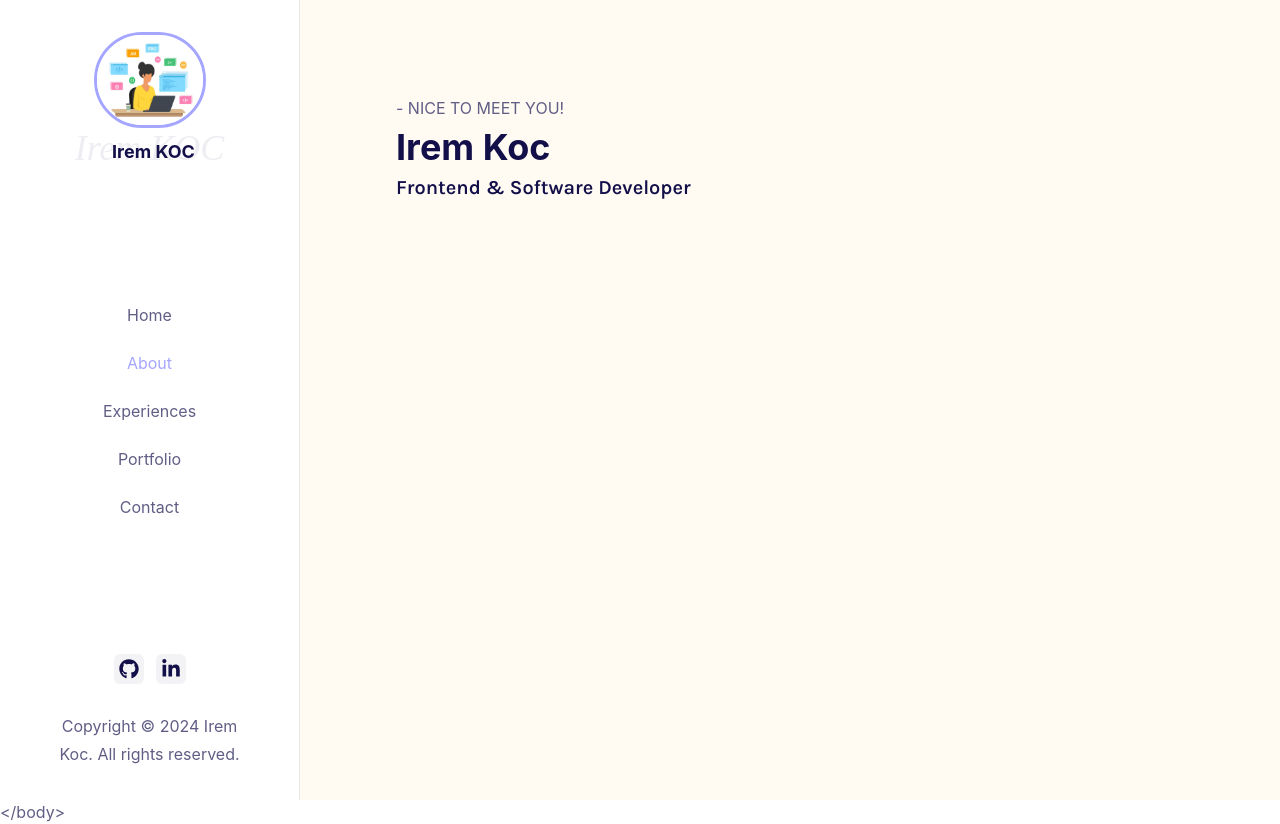
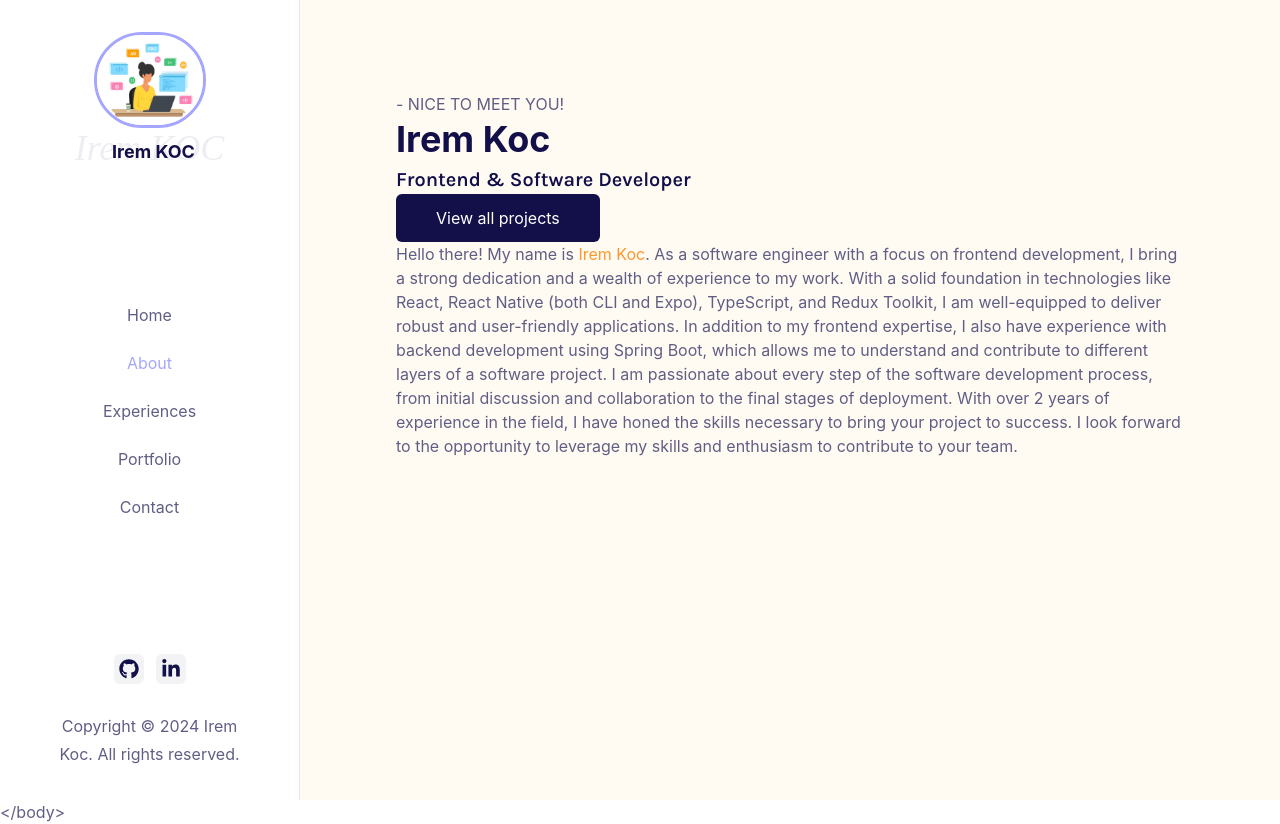
Before and after one commit to irem-koc/my-personal-website-v2, a React (Vite) app: page /about in a window 1280 px wide. Built offline with nearby package versions, Linux system fonts and the light colour scheme.

Commit message:
feat: ad about page content,

```diff
--- /dev/null
+++ b/src/components/molecules/About/InfoCard.tsx
@@ -0,0 +1,8 @@
+type Props = {};
+
+const InfoCard = (props: Props) => {
+  const {} = props;
+  return <div></div>;
+};
+
+export default InfoCard;
--- a/src/components/organisms/LeftMenu/LeftMenu.tsx
+++ b/src/components/organisms/LeftMenu/LeftMenu.tsx
@@ -2,7 +2,7 @@ import iremkoclogo from "@assets/iremkoc-logo.png";
 import Image from "@atoms/Image/Image";
 import Text from "@components/atoms/Text/Text";
 import { Context } from "@context/Context";
-import Footer from "@molecules/LeftMenu/Footer/Footer";
+import Footer from "@molecules/LeftMenu/Footer";
 import { useContext, useEffect } from "react";
 import { Link, useLocation } from "react-router-dom";
 
--- a/src/index.css
+++ b/src/index.css
@@ -8,6 +8,9 @@
   }
   .col-center {
     @apply flex flex-col items-center justify-between;
+  }
+  .col-start {
+    @apply flex flex-col items-start justify-start;
   }
   .row-center {
     @apply flex items-center justify-center;
--- a/src/pages/about/About.tsx
+++ b/src/pages/about/About.tsx
@@ -1,3 +1,4 @@
+import Button from "@atoms/Button/Button";
 import Text from "@atoms/Text/Text";
 import Title from "@atoms/Title/Title";
 
@@ -8,15 +9,55 @@ const About = (props: Props) => {
   return (
     <div className="lg:p-24 p-24 bg-about-bg w-full h-screen flex justify-between items-start">
       <div>
-        <div>
+        <div className="col-start">
           <Text text="- NICE TO MEET YOU!" style={["about-top-text"]} />
           <Title text={"Irem Koc"} style={["about-title"]} />
           <Text
             text="Frontend & Software Developer"
             style={["about-sub-text"]}
           />
+          <Button
+            text={"View all projects"}
+            style={[
+              "button md: bg-dark-blue text-white hover:bg-transparent hover:text-dark-blue hover:border hover:border-dark-blue",
+            ]}
+            to={"/portfolio"}
+          />
         </div>
-        <div></div>
+        <div>
+          <Text text={"Hello there! My name is "} style={[]} />
+          <Text text={"Irem Koc"} style={["text-orange"]} />
+          <Text
+            text={
+              ". As a software engineer with a focus on frontend development, I bring a strong dedication and a wealth of experience to my work. "
+            }
+            style={[]}
+          />
+          <Text
+            text={
+              "With a solid foundation in technologies like React, React Native (both CLI and Expo), TypeScript, and Redux Toolkit, I am well-equipped to deliver robust and user-friendly applications. "
+            }
+            style={[]}
+          />
+          <Text
+            text={
+              "In addition to my frontend expertise, I also have experience with backend development using Spring Boot, which allows me to understand and contribute to different layers of a software project. "
+            }
+            style={[]}
+          />
+          <Text
+            text={
+              "I am passionate about every step of the software development process, from initial discussion and collaboration to the final stages of deployment. "
+            }
+            style={[]}
+          />
+          <Text
+            text={
+              "With over 2 years of experience in the field, I have honed the skills necessary to bring your project to success. I look forward to the opportunity to leverage my skills and enthusiasm to contribute to your team."
+            }
+            style={[]}
+          />
+        </div>
       </div>
       <div></div>
     </div>
--- a/src/pages/home/Home.tsx
+++ b/src/pages/home/Home.tsx
@@ -7,6 +7,7 @@ import { Context } from "@context/Context";
 import React, { useContext } from "react";
 import TextTransition, { presets } from "react-text-transition";
 
+// TODO: fix mobile screen responsiveness
 const Home = () => {
   const { name } = useContext(Context);
   const TEXTS = ["Coder", "Developer", "Engineer"];
```
Also changed, not shown: src/components/molecules/LeftMenu/Footer.tsx (renamed from src/components/molecules/LeftMenu/Footer/Footer.tsx).
